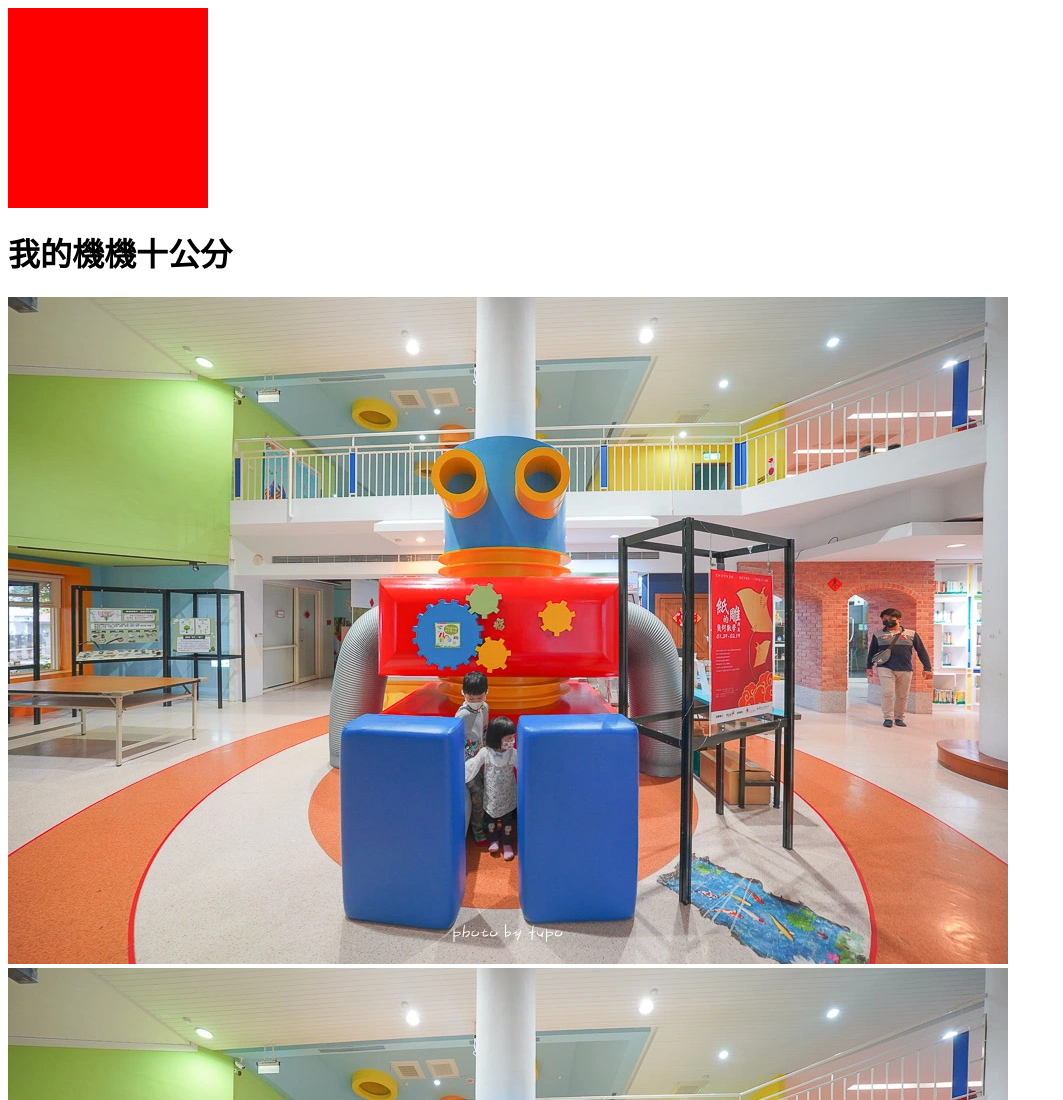
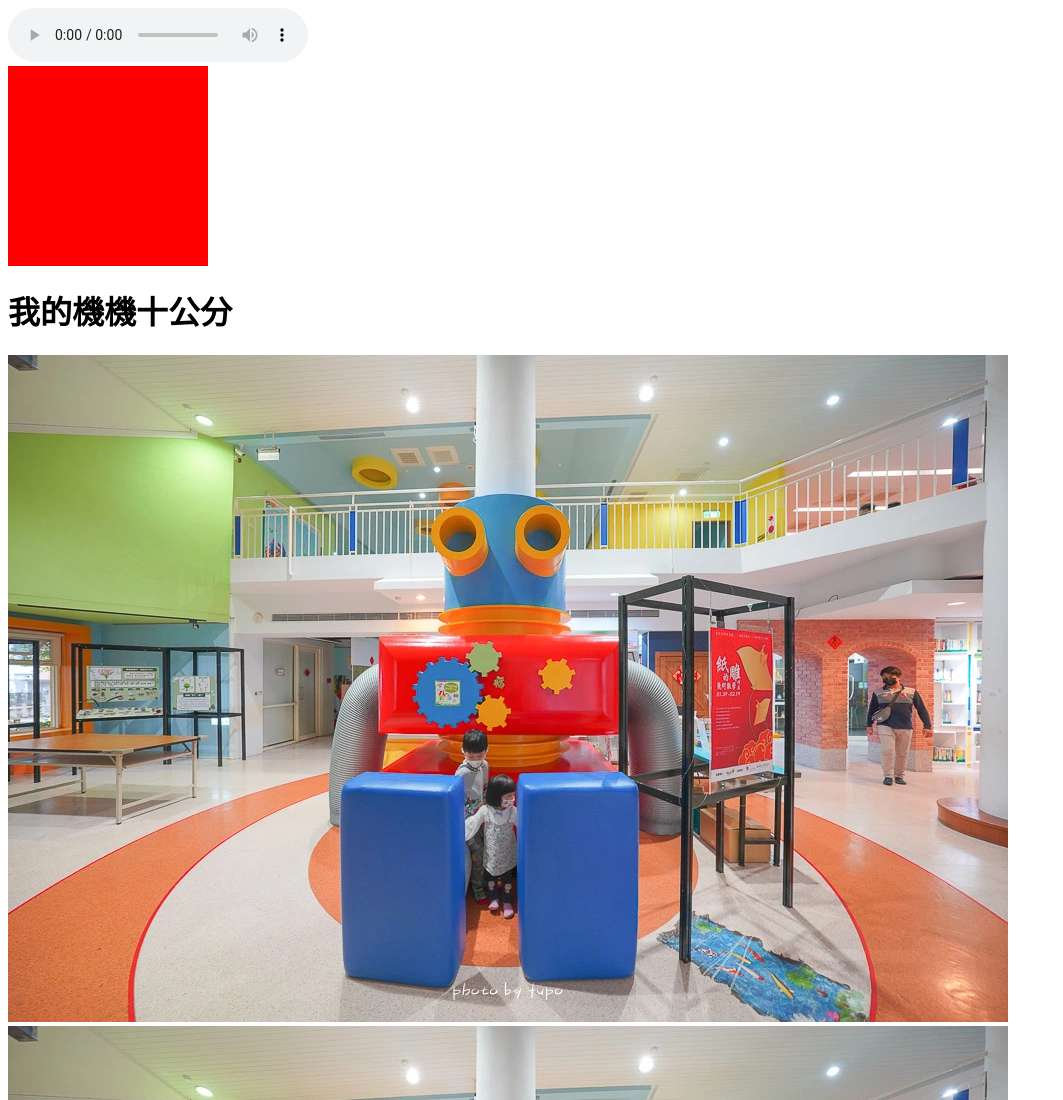
Before and after one commit to Xhadower/xhadower.github.io, a plain HTML site: page index.html in a window 1280 px wide. Shown: the top 1100 px of the page, without its empty margins (0-1063 px from the left). Drawn offline with Linux system fonts and the light colour scheme.

Commit message:
加入音樂

```diff
--- a/index.html
+++ b/index.html
@@ -2,6 +2,7 @@
 <html>
 <head>
   <title>人性生活網</title>
+  <audio src="MainMusic.mp3" autoplay controls></audio>
   <meta name="viewport" content="width=device-width, initial-scale=1.0">
   <style>
     /* 一般的 CSS 樣式 */
```
Also changed, not shown: 3 other files.
